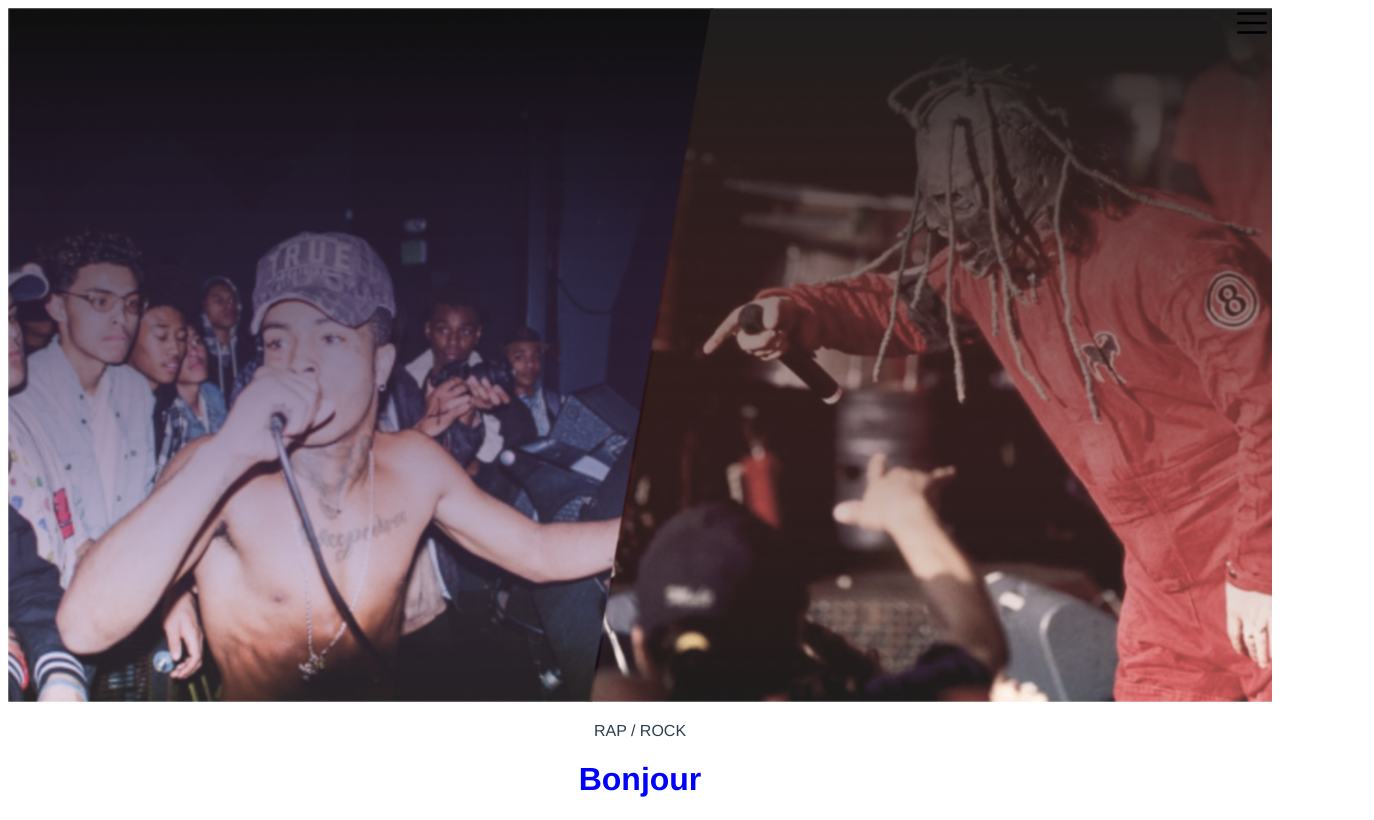
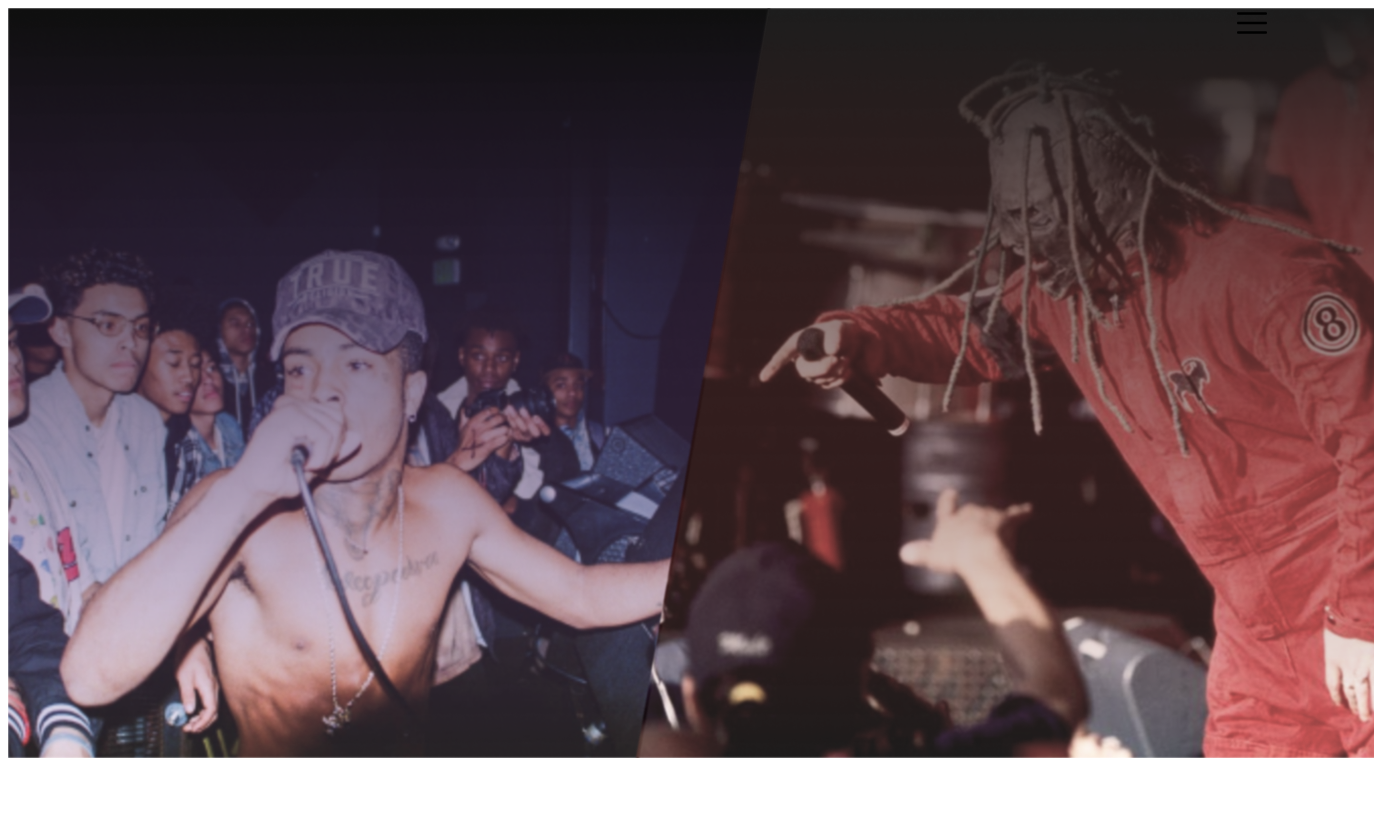
Before and after one commit to ClementLong/web1-endgame, a Vue app: page / in a window 1280 px wide. Shown: the whole page, 1374 px wide, since content can reach past the window. Built offline with nearby package versions, Linux system fonts and the light colour scheme.

Commit message:
modified Background

```diff
--- a/src/components/HelloWorld.vue
+++ b/src/components/Background.vue
@@ -1,22 +1,20 @@
-<template>
-  <div class="hello">
-  </div>
+<template class="bgimg">
+  <img src="../img/home/background.png" />
 </template>
 
 <script>
 export default {
-  name: 'HelloWorld',
-  props: {
-    msg: String,
-  }
+  name: 'background',
 }
 </script>
 
 <!-- Add "scoped" attribute to limit CSS to this component only -->
 <style scoped lang="scss">
 
-.hello {
-  color: blueviolet;
+.bgimg {
+  position: absolute;
+  height: 100%;
+  width: 100%;
 }
 
 </style>
--- a/src/components/test.scss
+++ /dev/null
@@ -1,3 +0,0 @@
-h1 {
-    color: blue;
-}
--- a/src/main.js
+++ b/src/main.js
@@ -1,12 +1,10 @@
 import Vue from 'vue'
 import App from './App.vue'
 import router from './router'
-import test from './components/test.scss'
 
 Vue.config.productionTip = false
 
 new Vue({
   router,
-  test,
   render: h => h(App)
 }).$mount('#app')
--- a/src/views/Home.vue
+++ b/src/views/Home.vue
@@ -1,30 +1,21 @@
 <template>
-  <div class="home">
-    <img alt="aerosmith" src="../img/home/background.png" />
-    <HelloWorld msg="Groupe 11" />
-    <p>{{NomDuProjet ="RAP / ROCK"}}</p>
-    <h1>Bonjour</h1>
-  </div>
+  <background>
+
+  </background>
 </template>
 
 <script>
 // @ is an alias to /src
-import HelloWorld from "@/components/HelloWorld.vue";
+import Background from "@/components/Background.vue";
 
 export default {
   name: "Home",
   components: {
-    HelloWorld,
+    Background,
   },
 };
 </script>
 
 <style scoped lang="scss">
 
-.home
-  img {
-  width: 100%;
-  height: 50%;
-}
-
 </style>
```
